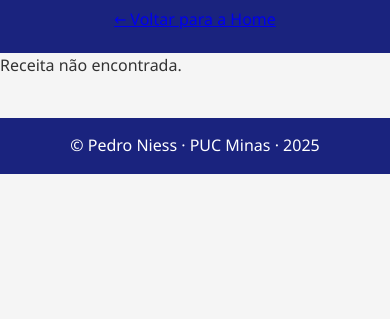
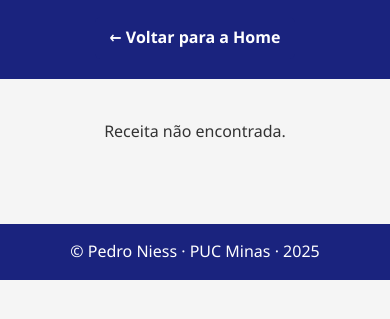
Before and after one commit to PedroNiess/template-diw-20251-semana-07, a plain HTML site: page public/detalhes.html in a window 390 px wide. Shown: the part 151-470 px from the top of the page. Drawn offline with Linux system fonts and the light colour scheme.

Commit message:
FEAT: Versão responsiva da tela de detalhes

```diff
--- a/public/style.css
+++ b/public/style.css
@@ -1,3 +1,4 @@
+/* RESET BÁSICO */
 body, h1, h2, h3, p, ul, li {
     margin: 0;
     padding: 0;
@@ -133,3 +134,38 @@ body, h1, h2, h3, p, ul, li {
     color: white;
     margin-top: 40px;
   }
+
+  .detalhes-receita {
+    display: flex;
+    justify-content: center;
+    padding: 40px;
+  }
+
+  .detalhes img {
+    width: 100%;
+    max-height: 300px;
+    object-fit: cover;
+    border-radius: 10px 10px 0 0;
+  }
+
+  .detalhes .card-body {
+    padding: 20px;
+  }
+
+  .btn-detalhes,
+  .btn-voltar {
+    display: inline-block;
+    margin-top: 10px;
+    padding: 8px 15px;
+    background-color: #1a237e;
+    color: white;
+    text-decoration: none;
+    border-radius: 5px;
+    font-weight: bold;
+    transition: background 0.3s ease;
+  }
+
+  .btn-detalhes:hover,
+  .btn-voltar:hover {
+    background-color: #3949ab;
+  }
```
